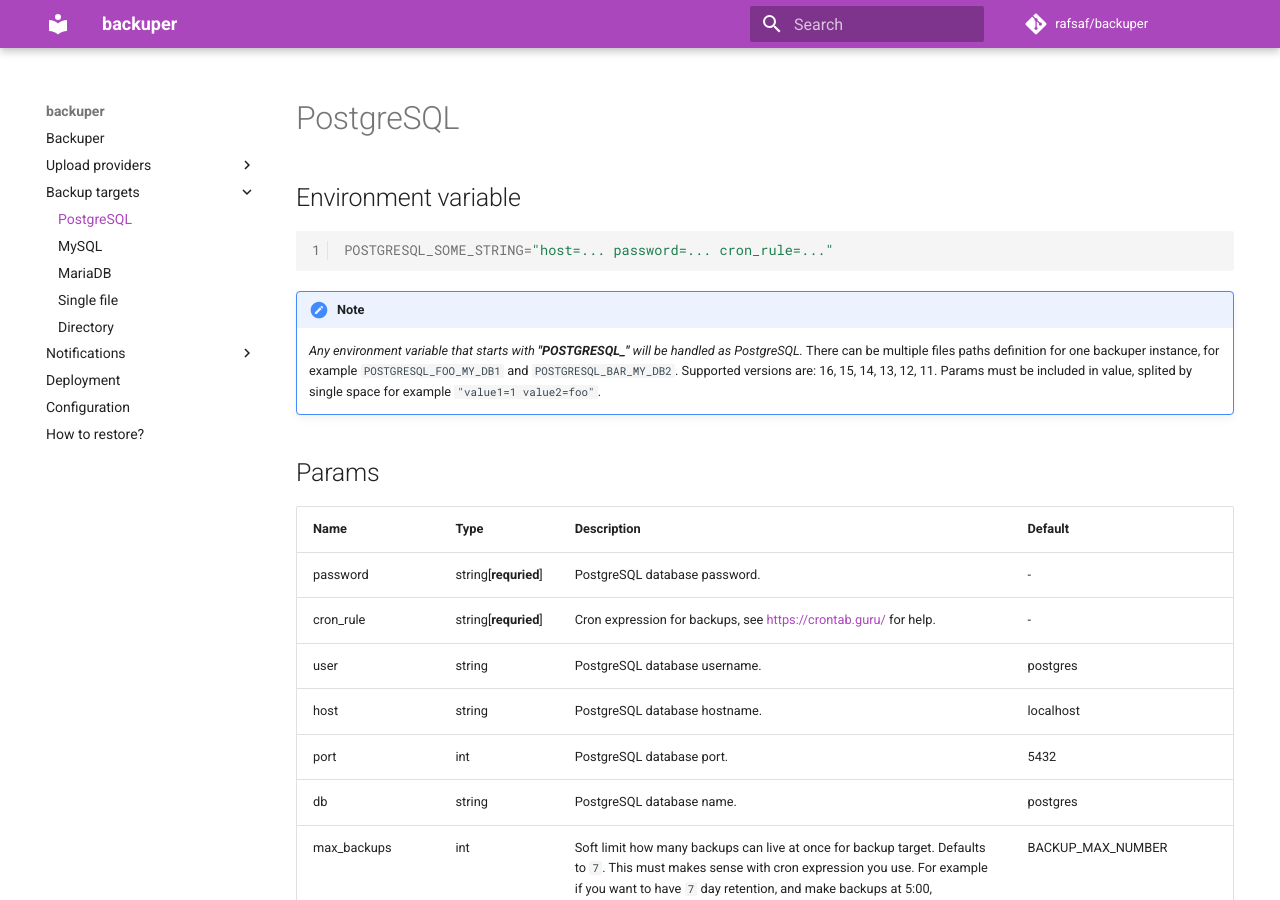
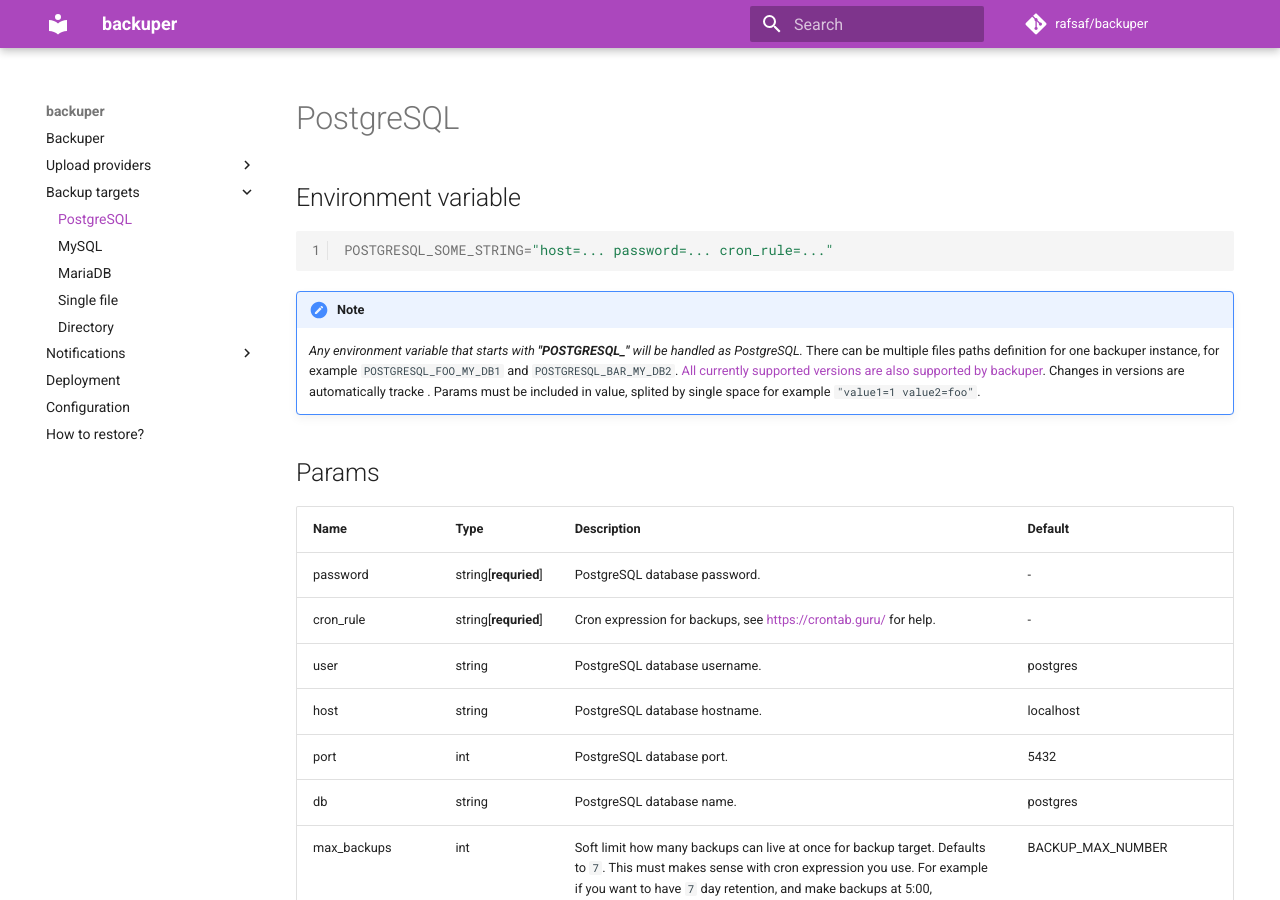
Before and after one commit to rafsaf/ogion, an MkDocs documentation site: the page built from docs/backup_targets/postgresql.md, in a window 1280 px wide and 900 px high. Built offline with MkDocs 1.6.1 and Material for MkDocs 9.7.7, drawn with Linux system fonts in a browser that asks for light colours; comment, search, counter and statistics services are not loaded; the version menu is left out.

Commit message:
Update readme and docs about versions supported

````diff
--- a/docs/backup_targets/postgresql.md
+++ b/docs/backup_targets/postgresql.md
@@ -12,7 +12,7 @@
 ```
 
 !!! note
-    _Any environment variable that starts with **"POSTGRESQL\_"** will be handled as PostgreSQL._ There can be multiple files paths definition for one backuper instance, for example `POSTGRESQL_FOO_MY_DB1` and `POSTGRESQL_BAR_MY_DB2`. Supported versions are: 16, 15, 14, 13, 12, 11. Params must be included in value, splited by single space for example `"value1=1 value2=foo"`.
+    _Any environment variable that starts with **"POSTGRESQL\_"** will be handled as PostgreSQL._ There can be multiple files paths definition for one backuper instance, for example `POSTGRESQL_FOO_MY_DB1` and `POSTGRESQL_BAR_MY_DB2`. [All currently supported versions are also supported by backuper](https://endoflife.date/postgresql). Changes in versions are automatically tracke . Params must be included in value, splited by single space for example `"value1=1 value2=foo"`.
 
 ## Params
 
````
Also changed, not shown: README.md (+6 -3 lines), docs/backup_targets/mariadb.md (+1 -1 lines), docs/backup_targets/mysql.md (+1 -1 lines).
